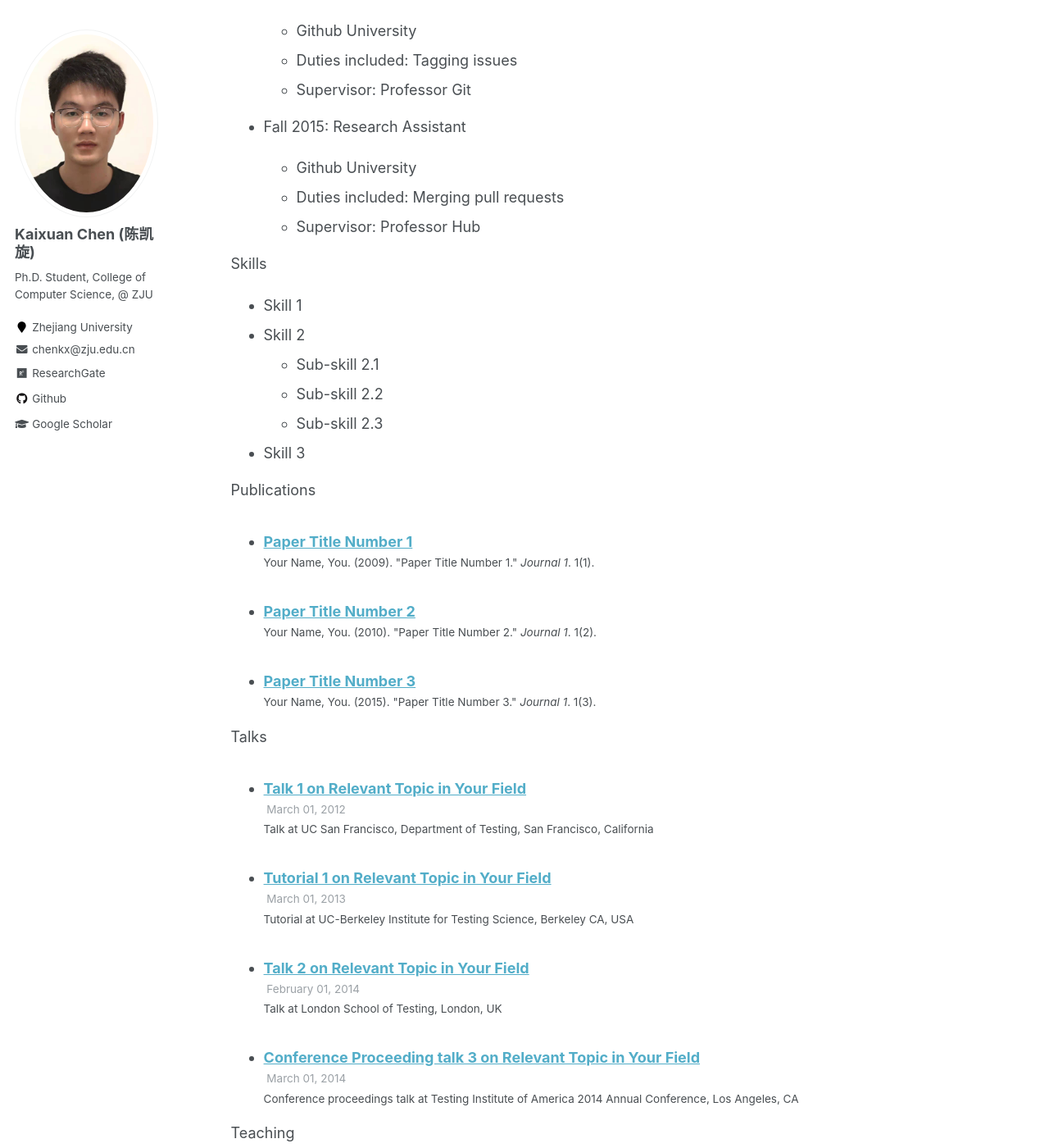
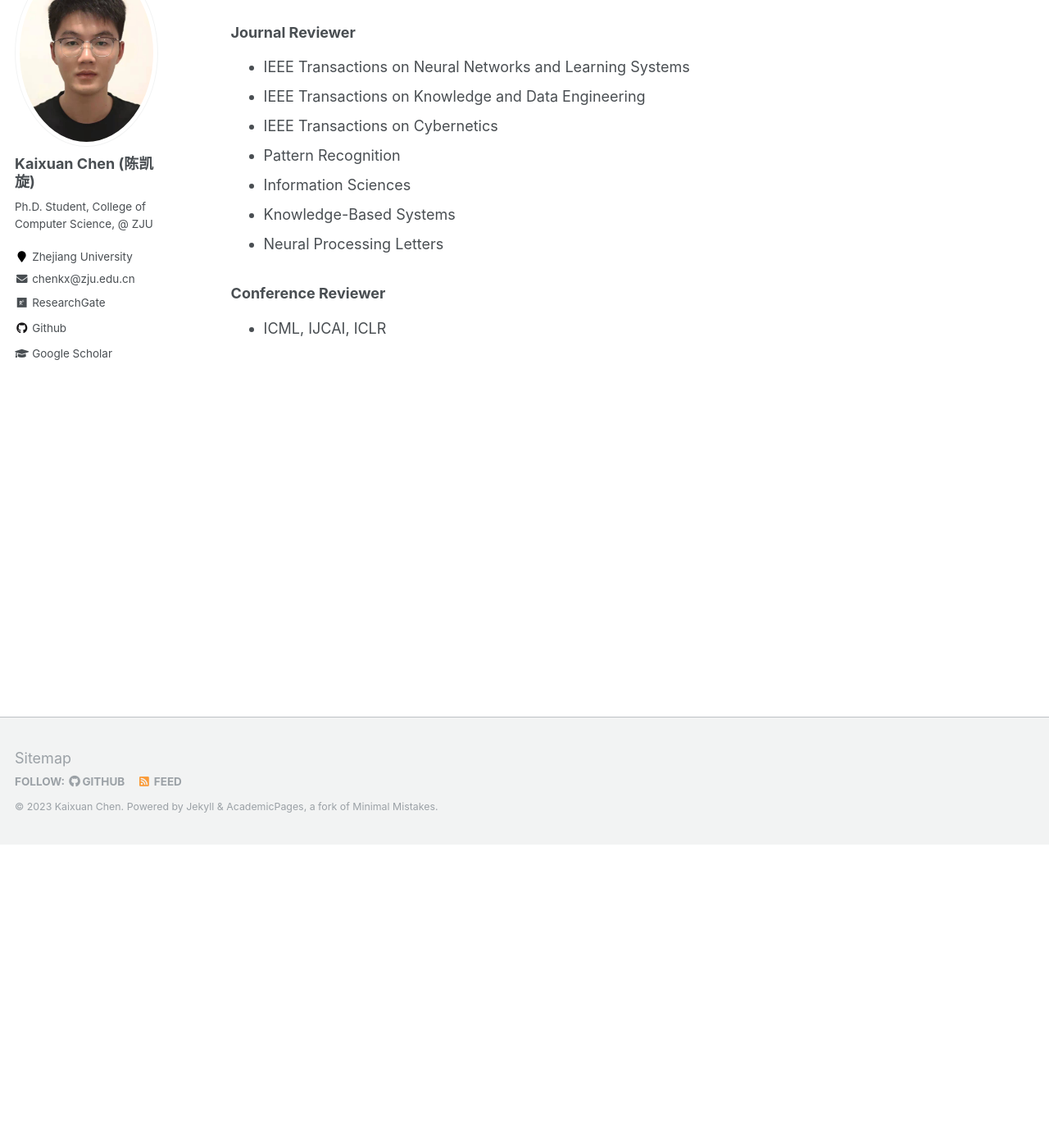
Before and after one commit to chenchkx/chenchkx.github.io, a Jekyll site: the page built from _pages/cv.md, in a window 1280 px wide and 1400 px high, scrolled down 370 px. Shown: the whole window at 82% size. Built offline with Jekyll 4.4.1, drawn with Linux system fonts in a browser that asks for light colours; some of the changed lines change nothing that is shown; some of the changed text lies outside the part shown.

Commit message:
update cv

```diff
--- a/_pages/cv.md
+++ b/_pages/cv.md
@@ -14,8 +14,25 @@
 * Ph.D in Computer Science, Zhejiang University, 2020-Now
 * M.S. in Computer Science, Jiangnan University, 2016-2019
 * B.S. in Software Engineering, Jiangsu University of Science and Technology, 2012-2016
-<!--
-Work experience
+
+# Academic Services
+
+### Journal Reviewer
+
+- IEEE Transactions on Neural Networks and Learning Systems
+- IEEE Transactions on Knowledge and Data Engineering
+- IEEE Transactions on Cybernetics
+- Pattern Recognition
+- Information Sciences
+- Knowledge-Based Systems
+- Neural Processing Letters
+
+### Conference Reviewer
+
+- ICML, IJCAI, ICLR
+
+
+<!-- Work experience
 
 * Summer 2015: Research Assistant
 
@@ -55,21 +72,4 @@
     {% include archive-single-cv.html %}
   {% endfor %}</ul>
 
-Service and leadership
--->
-
-# Academic Services
-
-### Journal Reviewer
-
-- IEEE Transactions on Neural Networks and Learning Systems
-- IEEE Transactions on Knowledge and Data Engineering
-- IEEE Transactions on Cybernetics
-- Pattern Recognition
-- Information Sciences
-- Knowledge-Based Systems
-- Neural Processing Letters
-
-### Conference Reviewer
-
-- ICML, IJCAI, ICLR
+Service and leadership -->
```
